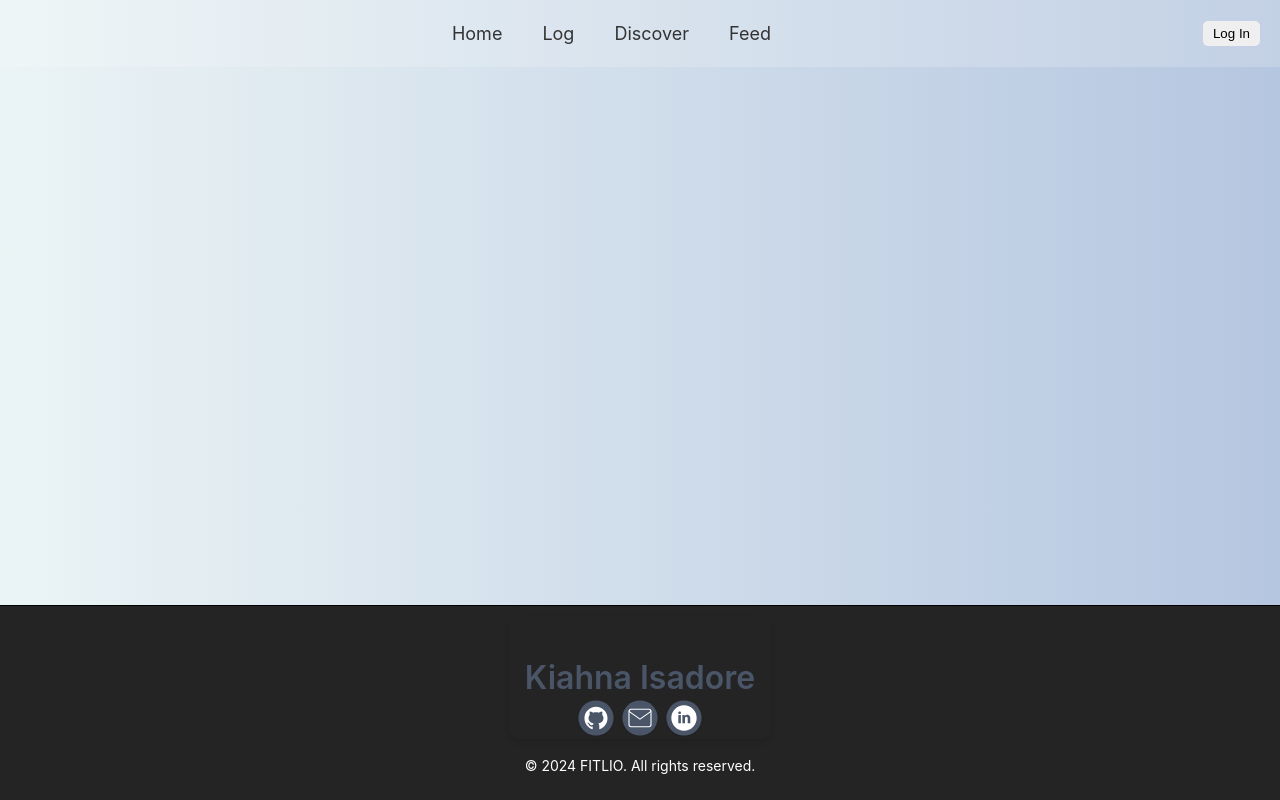
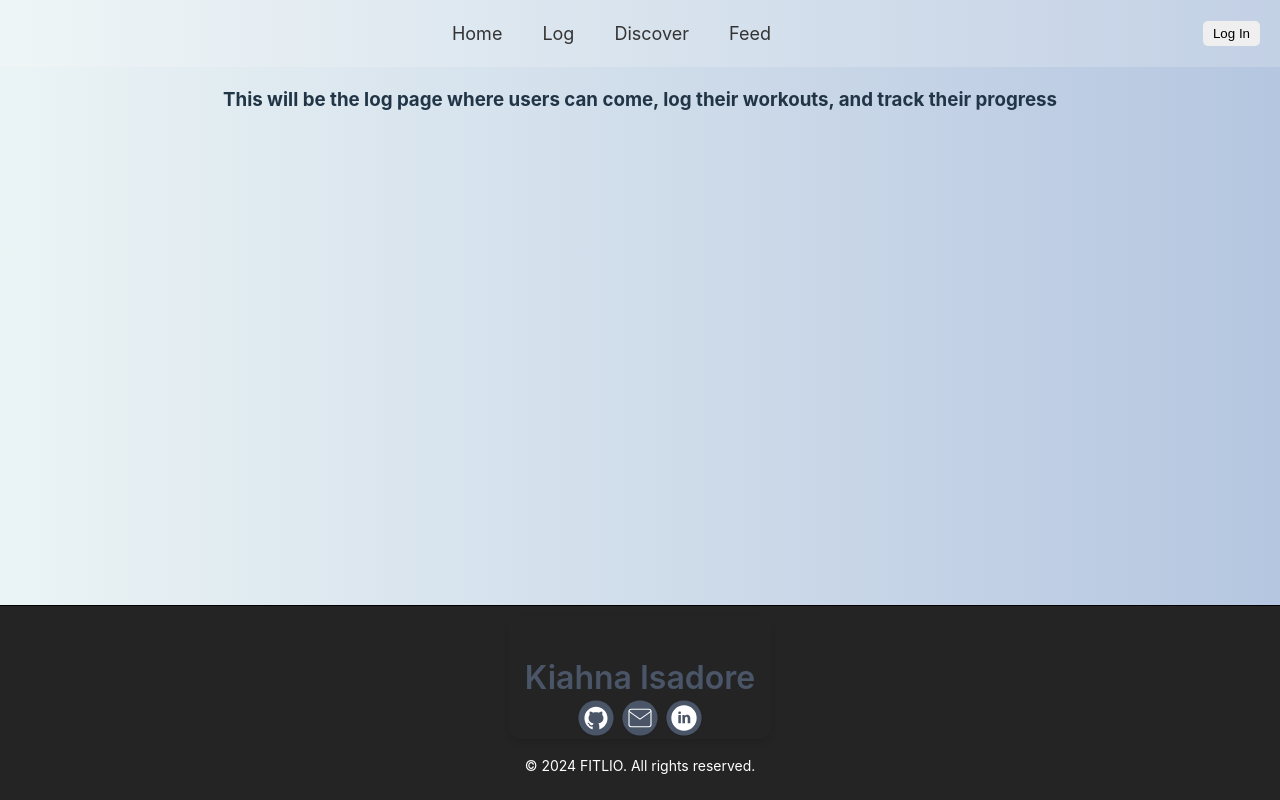
Before and after one commit to Kisadore/FITLOI, a React (Vite) app in the folder FITLOI-UI/: page /log in a window 1280 px wide. Built offline with nearby package versions, Linux system fonts and the light colour scheme.

Commit message:
set up browser routes

```diff
--- a/FITLOI-UI/src/App.jsx
+++ b/FITLOI-UI/src/App.jsx
@@ -4,6 +4,9 @@ import './App.css'
 import Homepage from './Components/Homepage/Homepage';
 import Footer from './Components/Footer/Footer';
 import Header from './Components/Header/Header';
+import Discover from './Components/Discover/Discover';
+import Feed from './Components/Feed/Feed';
+import Log from './Components/Log/Log';
 
 function App() {
 
@@ -15,9 +18,9 @@ function App() {
           <div className="content">
             <Routes>
               <Route path="/" element={<Homepage/>}/>
-              {/* <Route path="/log" element={<Log/>}/> */}
-              {/* <Route path="/discover" element={<Discover/>}/> */}
-              {/* <Route path="/feed" element={<Feed/>}/> */}
+              <Route path="/log" element={<Log/>}/>
+              <Route path="/discover" element={<Discover/>}/>
+              <Route path="/feed" element={<Feed/>}/>
               {/* <Route path="/login" element={<Login/>}/> */}
               {/* <Route path="/register" element={<Register/>}/> */}
               {/* <Route path="/favorites" element={<Favorites/>}/> */}
--- /dev/null
+++ b/FITLOI-UI/src/Components/Discover/Discover.css
@@ -0,0 +1,5 @@
+.brainstorm-text{
+    display:flex;
+    justify-content: center;
+    text-align: center;
+}
--- /dev/null
+++ b/FITLOI-UI/src/Components/Discover/Discover.jsx
@@ -0,0 +1,11 @@
+import React from "react";
+import "./Discover.css";
+
+function Discover() {
+    return(
+        <>
+            <h3 className="brainstorm-text">This will be the discover page where users can come, discover new workouts and add them to there favorites</h3>
+        </>
+    )
+}
+export default Discover
--- /dev/null
+++ b/FITLOI-UI/src/Components/Feed/Feed.jsx
@@ -0,0 +1,11 @@
+import React from "react";
+import "./Feed.css";
+
+function Feed(){
+    return(
+        <>
+            <h3 className="brainstorm-text">This will be the Feed page where users can come, Make, posts, comment, and like</h3>
+        </>
+    )
+}
+export default Feed
--- a/FITLOI-UI/src/Components/Header/Header.css
+++ b/FITLOI-UI/src/Components/Header/Header.css
@@ -19,6 +19,7 @@
     list-style: none;
     display: flex;
     flex-direction: row;
+    /* justify-content: center; */
     padding: 0;
     margin: 0;
     gap: 20px;
--- a/FITLOI-UI/src/Components/Homepage/Homepage.jsx
+++ b/FITLOI-UI/src/Components/Homepage/Homepage.jsx
@@ -5,7 +5,7 @@ import Info from "../Info/Info";
 function Homepage() {
     return (
         <>
-            <h1 className="title">FITLIO</h1>
+            <h1 className="title">FITLIO</h1>``
             <Info/>
         </>
     )
--- /dev/null
+++ b/FITLOI-UI/src/Components/Log/Log.jsx
@@ -0,0 +1,12 @@
+import React from "react";
+import "./Log.css";
+
+function Log() {
+    return(
+        <>
+            <h3 className="brainstorm-text">This will be the log page where users can come, log their workouts, and track their progress</h3>
+        </>
+    )
+}
+
+export default Log
```
Also changed, not shown: FITLOI-UI/src/Components/Feed/Feed.css (added), FITLOI-UI/src/Components/Log/Log.css (added).
